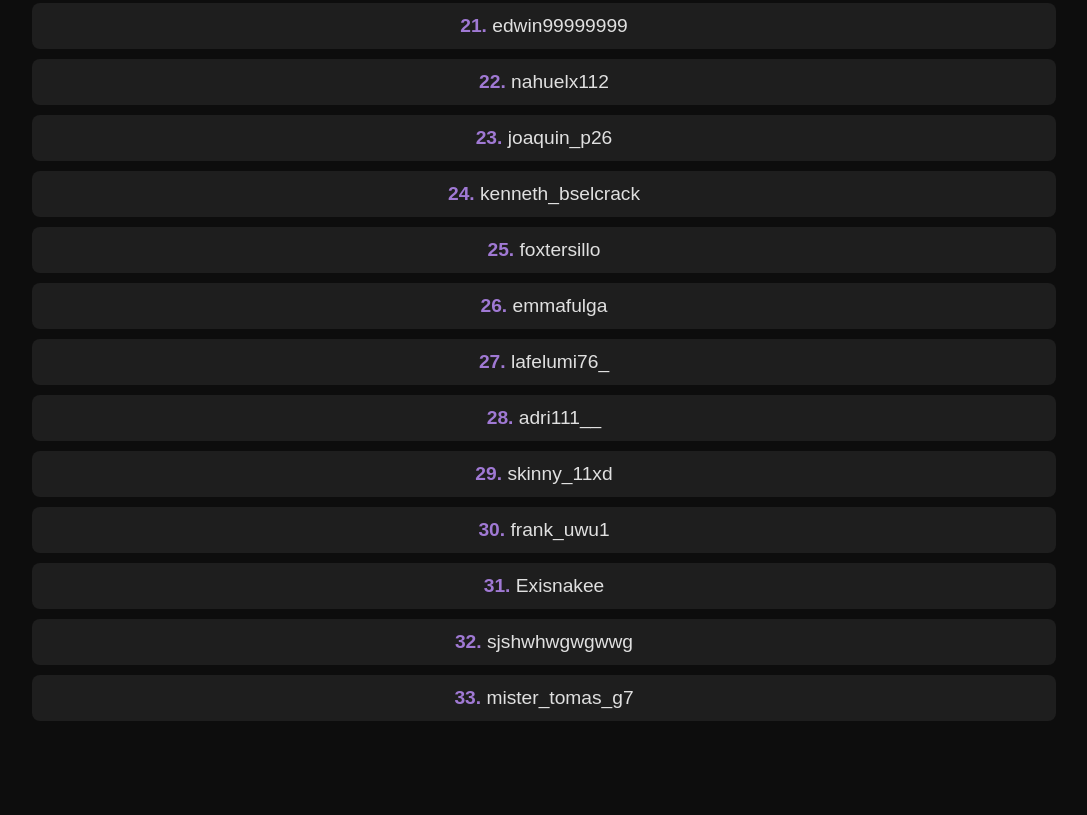
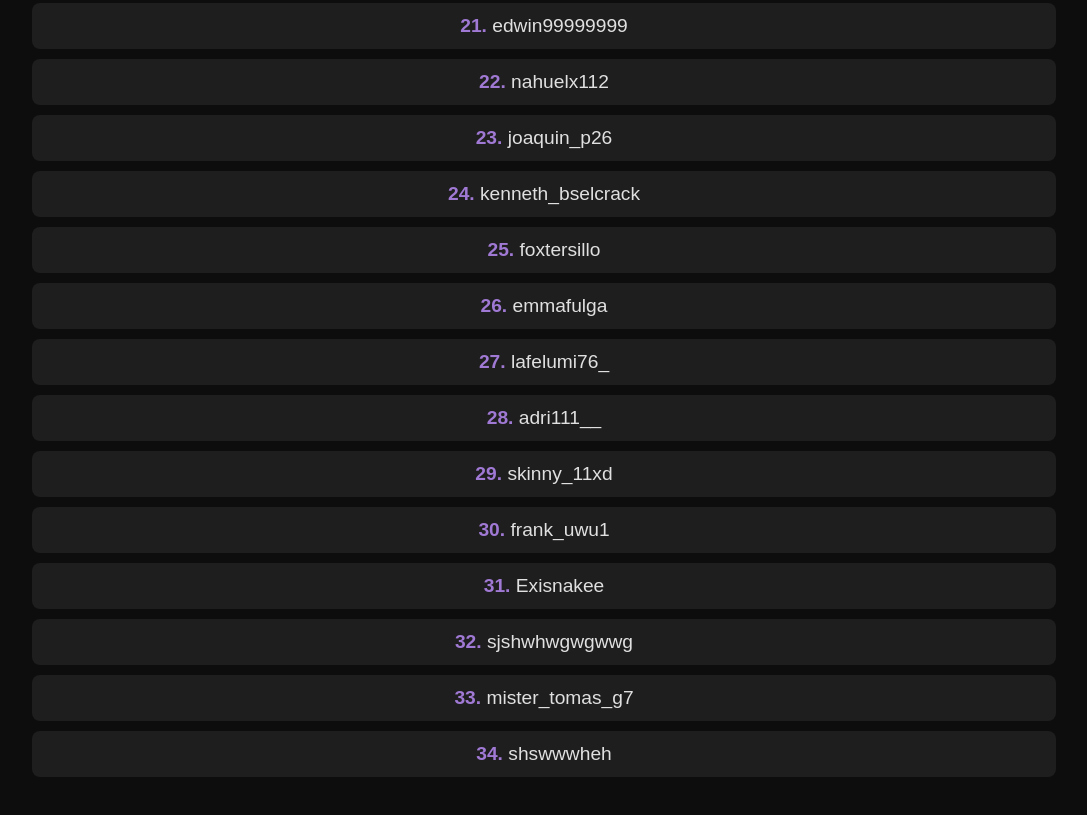
Before and after one commit to LORAKINGG/Sorteos, a plain HTML site: page index.html in a window 1280 px wide. Shown: the part 1292-2107 px from the top of the page, without its empty margins (96-1183 px from the left). Before the commit the page ends 2053 px from the top, so only its background shows below. Drawn offline with Linux system fonts and the light colour scheme.

Commit message:
Update index.html

```diff
--- a/index.html
+++ b/index.html
@@ -90,6 +90,7 @@
             <li><span class="highlight">31.</span> Exisnakee</li>
             <li><span class="highlight">32.</span> sjshwhwgwgwwg</li>
             <li><span class="highlight">33.</span> mister_tomas_g7</li>
+            <li><span class="highlight">34.</span> shswwwheh</li>
         </ul>
     </div>
 </body>
```
